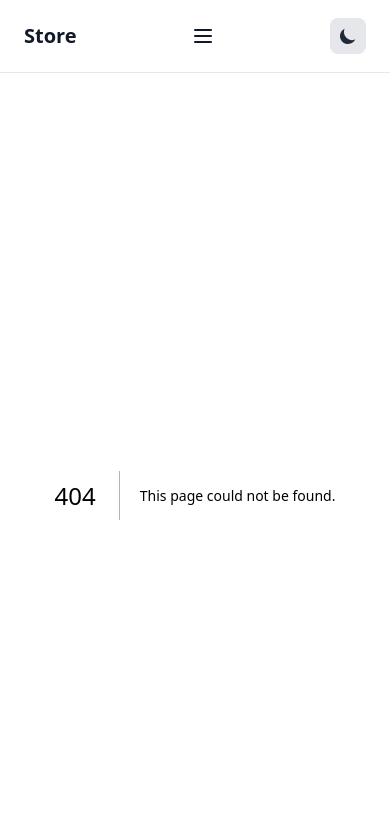
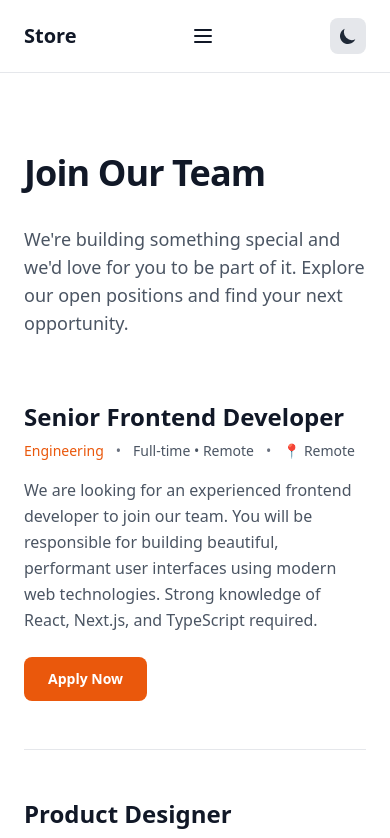
Before and after one commit to lpakula/agent-moderails-sandbox, a Next.js app: page /careers in a window 390 px wide. Before the commit this address had no page. Shown: the top 838 px of the page. Built offline with nearby package versions, Linux system fonts and the light colour scheme.

Commit message:
feat: create careers page with job listings
- Add careers page at /careers with 6 sample job positions
- Create jobs data file with position details
- Update Footer careers link to point to new page
- Include apply buttons and responsive design

```diff
--- /dev/null
+++ b/app/careers/data.js
@@ -0,0 +1,50 @@
+export const jobs = [
+  {
+    id: 1,
+    title: 'Senior Frontend Developer',
+    department: 'Engineering',
+    type: 'Full-time • Remote',
+    location: 'Remote',
+    description: 'We are looking for an experienced frontend developer to join our team. You will be responsible for building beautiful, performant user interfaces using modern web technologies. Strong knowledge of React, Next.js, and TypeScript required.'
+  },
+  {
+    id: 2,
+    title: 'Product Designer',
+    department: 'Design',
+    type: 'Full-time • Hybrid',
+    location: 'New York, NY',
+    description: 'Join our design team to create intuitive and delightful user experiences. You will work closely with engineers and product managers to design features from concept to launch. Experience with Figma and user research is essential.'
+  },
+  {
+    id: 3,
+    title: 'Backend Engineer',
+    department: 'Engineering',
+    type: 'Full-time • Remote',
+    location: 'Remote',
+    description: 'Help us build scalable backend systems that power our platform. You will design APIs, optimize database queries, and ensure system reliability. Experience with Node.js, PostgreSQL, and cloud infrastructure required.'
+  },
+  {
+    id: 4,
+    title: 'Marketing Manager',
+    department: 'Marketing',
+    type: 'Full-time • On-site',
+    location: 'San Francisco, CA',
+    description: 'Lead our marketing efforts to grow brand awareness and drive customer acquisition. You will develop marketing strategies, manage campaigns, and analyze performance metrics. 5+ years of B2C marketing experience preferred.'
+  },
+  {
+    id: 5,
+    title: 'Customer Success Lead',
+    department: 'Customer Success',
+    type: 'Full-time • Remote',
+    location: 'Remote',
+    description: 'Build and lead our customer success team to ensure exceptional customer experiences. You will develop onboarding processes, handle escalations, and drive product adoption. Strong communication and leadership skills required.'
+  },
+  {
+    id: 6,
+    title: 'DevOps Engineer',
+    department: 'Engineering',
+    type: 'Full-time • Remote',
+    location: 'Remote',
+    description: 'Maintain and improve our infrastructure and deployment pipelines. You will work on CI/CD automation, monitoring, and scaling our systems. Experience with AWS, Docker, and Kubernetes is a plus.'
+  }
+]
--- /dev/null
+++ b/app/careers/page.js
@@ -0,0 +1,78 @@
+import { jobs } from './data'
+
+export default function Careers() {
+  return (
+    <main className="min-h-screen bg-white dark:bg-gray-900">
+      <section className="py-20 px-6 sm:py-32">
+        <div className="mx-auto max-w-4xl">
+          <h1 className="text-4xl font-bold tracking-tight text-gray-900 dark:text-white sm:text-6xl mb-8">
+            Join Our Team
+          </h1>
+
+          <div className="mb-16 text-lg text-gray-600 dark:text-gray-300">
+            <p>
+              We're building something special and we'd love for you to be part of it.
+              Explore our open positions and find your next opportunity.
+            </p>
+          </div>
+
+          {/* Job Listings */}
+          <div className="space-y-12">
+            {jobs.map((job) => (
+              <div
+                key={job.id}
+                className="border-b border-gray-200 dark:border-gray-800 pb-12 last:border-b-0"
+              >
+                <div className="mb-4">
+                  <h2 className="text-2xl font-bold text-gray-900 dark:text-white mb-2">
+                    {job.title}
+                  </h2>
+                  <div className="flex flex-wrap gap-3 text-sm">
+                    <span className="text-orange-600 dark:text-orange-400 font-medium">
+                      {job.department}
+                    </span>
+                    <span className="text-gray-500 dark:text-gray-400">•</span>
+                    <span className="text-gray-600 dark:text-gray-400">
+                      {job.type}
+                    </span>
+                    <span className="text-gray-500 dark:text-gray-400">•</span>
+                    <span className="text-gray-600 dark:text-gray-400">
+                      📍 {job.location}
+                    </span>
+                  </div>
+                </div>
+
+                <p className="text-gray-600 dark:text-gray-300 mb-6 leading-relaxed">
+                  {job.description}
+                </p>
+
+                <a
+                  href={`mailto:careers@store.com?subject=Application for ${job.title}`}
+                  className="inline-block px-6 py-3 text-sm font-semibold text-white bg-orange-600 dark:bg-orange-500 rounded-lg hover:bg-orange-700 dark:hover:bg-orange-600 transition-colors focus:outline-none focus:ring-2 focus:ring-orange-600 dark:focus:ring-orange-400 focus:ring-offset-2 dark:focus:ring-offset-gray-900"
+                >
+                  Apply Now
+                </a>
+              </div>
+            ))}
+          </div>
+
+          {/* Footer CTA */}
+          <div className="mt-16 pt-12 border-t border-gray-200 dark:border-gray-800 text-center">
+            <h3 className="text-xl font-semibold text-gray-900 dark:text-white mb-4">
+              Don't see the right role?
+            </h3>
+            <p className="text-gray-600 dark:text-gray-300 mb-6">
+              We're always looking for talented people. Send us your resume and we'll keep you in mind for future opportunities.
+            </p>
+            <a
+              href="mailto:careers@store.com"
+              className="inline-block px-6 py-3 text-sm font-semibold text-orange-600 dark:text-orange-400 border-2 border-orange-600 dark:border-orange-400 rounded-lg hover:bg-orange-50 dark:hover:bg-orange-900/20 transition-colors"
+            >
+              Get in Touch
+            </a>
+          </div>
+        </div>
+      </section>
+    </main>
+  )
+}
--- a/app/components/Footer.js
+++ b/app/components/Footer.js
@@ -21,7 +21,7 @@ export default function Footer() {
 
   const companyLinks = [
     { label: 'About', href: '/about' },
-    { label: 'Careers', href: '#' },
+    { label: 'Careers', href: '/careers' },
     { label: 'Blog', href: '#' },
     { label: 'Press', href: '#' },
   ]
```
